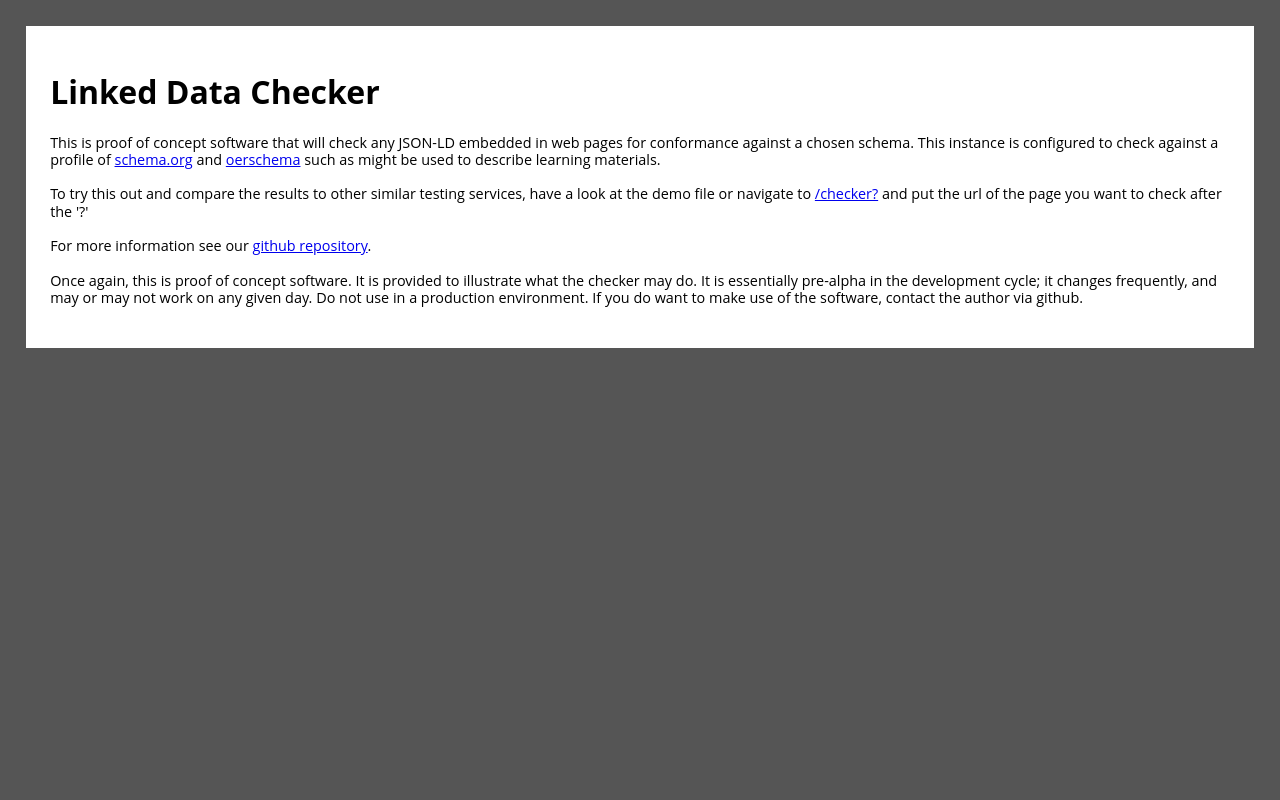
After one commit to philbarker/OCXChecker, a Flask app: page /index.html in a window 1280 px wide. The commit adds this page. Run offline with Flask 2, Linux system fonts and the light colour scheme; parts of the project's set-up code (start-up, migrations or seed data) failed here and were passed over.

Commit message:
setting up better index page

```diff
--- a/checker/__init__.py
+++ b/checker/__init__.py
@@ -1,4 +1,4 @@
-from flask import Flask, request
+from flask import Flask, request, send_from_directory
 from rdflib import Namespace
 from .pagedata import PageData
 from .ocxgraph import OCXGraph
@@ -44,6 +44,11 @@ def create_app(test_config=None):
         return "Hello, World!"
 
     @app.route("/")
+    @app.route("/index.html")
+    def index():
+        return send_from_directory('./static/','index.html')
+
+    @app.route("/checker")
     def checker():
         checker = Checker(request.args)
         result = checker.do_checks()
--- /dev/null
+++ b/checker/static/index.html
@@ -0,0 +1,14 @@
+<html>
+<head>
+  <title>LD Checker alpha</title>
+  <link rel="stylesheet" type="text/css"  href="./static/style.css" />
+</head>
+<body>
+  <main>
+    <h1>Linked Data Checker</h1>
+    <p class="static">This is proof of concept software that will check any JSON-LD embedded in web pages for conformance against a chosen schema. This instance is configured to check against a profile of <a href="https://schema.org">schema.org</a> and <a href="http://oerschema.org/">oerschema</a> such as might be used to describe learning materials.</p>
+    <p class="static">To try this out and compare the results to other similar testing services, have a look at the demo file or navigate to <a href="/checker?">/checker?</a> and put the url of the page you want to check after the '?'</p>
+    <p class="static">For more information see our <a href="https://github.com/philbarker/OCXChecker/">github repository</a>.</p>
+    <p class="static">Once again, this is proof of concept software. It is provided to illustrate what the checker may do. It is essentially pre-alpha in the development cycle; it changes frequently, and may or may not work on any given day. Do not use in a production environment. If you do want to make use of the software, contact the author via github.</p>
+  </main>
+</body>
--- a/checker/static/style.css
+++ b/checker/static/style.css
@@ -102,3 +102,8 @@ table {
   ul {
     list-style: disc inside ;
   }
+
+  p.static {
+    margin-bottom: 1.2em;
+    line-height: 1.2em;
+  }
```
Also changed, not shown: checker/static/demo.html (+14 -12 lines).
